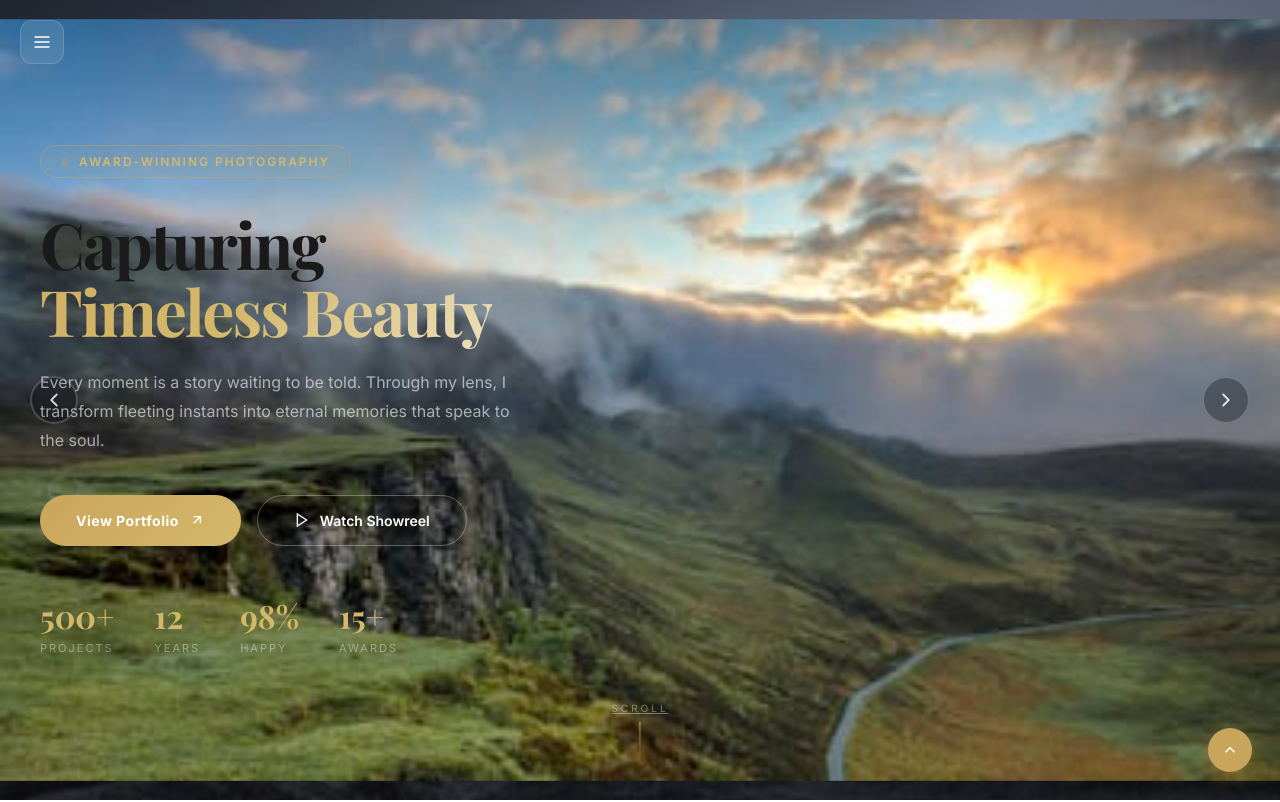
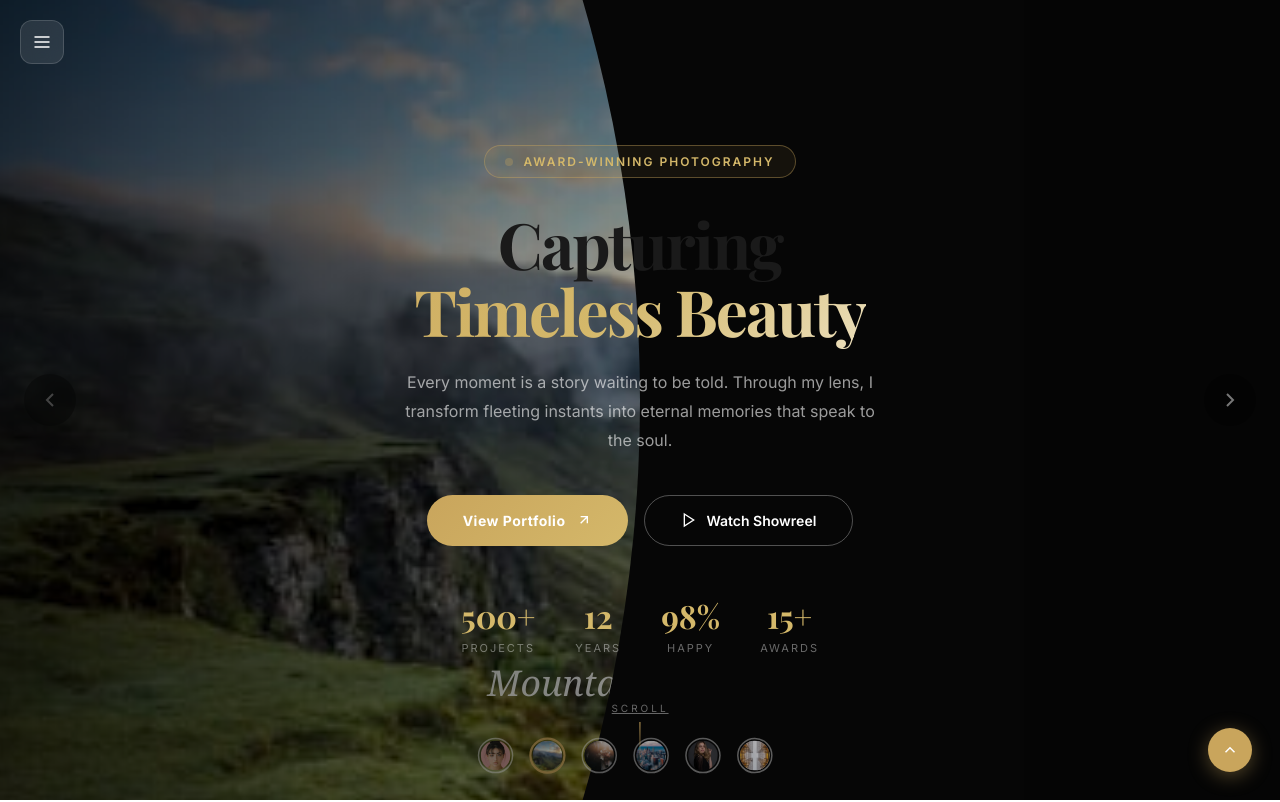
Before and after one commit to pittisunilkumar3/photo, a Next.js app: page / in a window 1280 px wide. Shown: the top 802 px of the page. Built offline with nearby package versions, Linux system fonts and the light colour scheme; a web font is replaced by a local one.

Commit message:
Center hero text, full HD gallery, remove unused CSS

```diff
--- a/src/app/globals.css
+++ b/src/app/globals.css
@@ -30,24 +30,24 @@ body {
   height: 100vh;
   position: relative;
   overflow: hidden;
-  background: var(--bg-dark);
-  background-image: url('/images/landscape1.jpg');
-  background-size: cover;
-  background-position: center;
-  animation: heroBgZoom 20s ease-in-out infinite alternate;
+  background: #0a0a0a;
 }
 
-@keyframes heroBgZoom {
-  0% { background-size: 100% auto; }
-  100% { background-size: 110% auto; }
-}
+/* hero zoom removed — gallery is background */
 
 .hero-bg-photos { display: none; }
 
 .hero-overlay {
   position: absolute;
   inset: 0;
-  background: linear-gradient(135deg, rgba(10,10,10,0.7) 0%, rgba(10,10,10,0.3) 50%, rgba(10,10,10,0.6) 100%);
+  background: linear-gradient(
+    to right,
+    rgba(0,0,0,0.75) 0%,
+    rgba(0,0,0,0.4) 40%,
+    rgba(0,0,0,0.3) 60%,
+    rgba(0,0,0,0.5) 100%
+  );
+  z-index: 2;
 }
 
 .hero-content {
@@ -129,6 +129,8 @@ body {
   line-height: 1.8;
   color: rgba(255,255,255,0.6);
   max-width: 480px;
+  margin-left: auto;
+  margin-right: auto;
   margin-bottom: 40px;
   opacity: 0;
   transform: translateY(30px);
@@ -998,15 +1000,16 @@ body {
 
 /* ===== HERO TEXT OVERLAY ===== */
 .hero-text-overlay {
-  max-width: 650px;
+  max-width: 800px;
 }
+.hero-text-overlay .hero-badge { margin-left: auto; margin-right: auto; }
+.hero-text-overlay .hero-desc { margin-left: auto; margin-right: auto; }
+.hero-text-overlay .hero-buttons { justify-content: center; }
+.hero-text-overlay .hero-stats { justify-content: center; }
+.hero-text-overlay .hero-title { text-align: center; }
 @media (max-width: 768px) {
   .hero-text-overlay {
     max-width: 100% !important;
     padding: 0 20px !important;
-    text-align: center;
   }
-  .hero-text-overlay .hero-buttons { justify-content: center; }
-  .hero-text-overlay .hero-stats { justify-content: center; }
-  .hero-text-overlay .hero-desc { margin-left: auto; margin-right: auto; }
 }
--- a/src/app/page.tsx
+++ b/src/app/page.tsx
@@ -148,7 +148,11 @@ export default function Home() {
           display: "flex",
           flexDirection: "column",
           justifyContent: "center",
-          maxWidth: 650,
+          alignItems: "center",
+          textAlign: "center",
+          width: "100%",
+          maxWidth: 800,
+          margin: "0 auto",
           padding: "0 40px",
           pointerEvents: "none",
         }}
--- a/src/components/ui/image-gallery.tsx
+++ b/src/components/ui/image-gallery.tsx
@@ -9,10 +9,7 @@ declare global {
   }
 }
 
-interface ImageData {
-  title: string;
-  url: string;
-}
+interface ImageData { title: string; url: string; }
 
 const images: ImageData[] = [
   { title: "Golden Portrait", url: "/images/portrait1.jpg" },
@@ -23,6 +20,10 @@ const images: ImageData[] = [
   { title: "Modern Lines", url: "/images/arch1.jpg" },
 ];
 
+// Full HD viewBox for crisp rendering
+const W = 1920;
+const H = 1080;
+
 export function ImageGallery() {
   const [opened, setOpened] = useState(0);
   const [inPlace, setInPlace] = useState(0);
@@ -31,40 +32,31 @@ export function ImageGallery() {
   const autoplayTimer = useRef<number | null>(null);
 
   useEffect(() => {
-    const loadScripts = () => {
     if (window.gsap && window.MotionPathPlugin) {
       window.gsap.registerPlugin(window.MotionPathPlugin);
       setGsapReady(true);
       return;
     }
-      const gsapScript = document.createElement("script");
-      gsapScript.src = "https://cdnjs.cloudflare.com/ajax/libs/gsap/3.12.5/gsap.min.js";
-      gsapScript.onload = () => {
-        const mp = document.createElement("script");
-        mp.src = "https://cdnjs.cloudflare.com/ajax/libs/gsap/3.12.5/MotionPathPlugin.min.js";
-        mp.onload = () => {
+    const s1 = document.createElement("script");
+    s1.src = "https://cdnjs.cloudflare.com/ajax/libs/gsap/3.12.5/gsap.min.js";
+    s1.onload = () => {
+      const s2 = document.createElement("script");
+      s2.src = "https://cdnjs.cloudflare.com/ajax/libs/gsap/3.12.5/MotionPathPlugin.min.js";
+      s2.onload = () => {
         if (window.gsap && window.MotionPathPlugin) {
           window.gsap.registerPlugin(window.MotionPathPlugin);
           setGsapReady(true);
         }
       };
-        document.body.appendChild(mp);
+      document.body.appendChild(s2);
     };
-      document.body.appendChild(gsapScript);
-    };
-    loadScripts();
+    document.body.appendChild(s1);
   }, []);
 
-  const onClick = (index: number) => { if (!disabled) setOpened(index); };
-  const onInPlace = (index: number) => setInPlace(index);
-
-  const next = useCallback(() => {
-    setOpened((prev) => (prev + 1 >= images.length ? 0 : prev + 1));
-  }, []);
-
-  const prev = useCallback(() => {
-    setOpened((prev) => (prev - 1 < 0 ? images.length - 1 : prev - 1));
-  }, []);
+  const onClick = (i: number) => { if (!disabled) setOpened(i); };
+  const onInPlace = (i: number) => setInPlace(i);
+  const next = useCallback(() => setOpened((p) => (p + 1 >= images.length ? 0 : p + 1)), []);
+  const prev = useCallback(() => setOpened((p) => (p - 1 < 0 ? images.length - 1 : p - 1)), []);
 
   useEffect(() => setDisabled(true), [opened]);
   useEffect(() => setDisabled(false), [inPlace]);
@@ -76,233 +68,187 @@ export function ImageGallery() {
     return () => { if (autoplayTimer.current) clearInterval(autoplayTimer.current); };
   }, [opened, gsapReady, next]);
 
-  const btnStyle = (side: "left" | "right"): React.CSSProperties => ({
-    position: "absolute",
-    [side]: 30,
-    top: "50%",
-    zIndex: 101,
-    display: "flex",
-    height: 48,
-    width: 48,
-    transform: "translateY(-50%)",
-    alignItems: "center",
-    justifyContent: "center",
-    borderRadius: "50%",
-    border: "2px solid rgba(255,255,255,0.25)",
-    background: "rgba(0,0,0,0.35)",
-    backdropFilter: "blur(8px)",
-    color: "#fff",
-    cursor: disabled ? "not-allowed" : "pointer",
-    opacity: disabled ? 0.3 : 0.8,
-    outline: "none",
-    transition: "all 0.3s ease",
-  });
+  return (
+    <div style={{ position: "absolute", inset: 0 }}>
+      {/* SVG gallery fills entire container */}
+      <svg
+        xmlns="http://www.w3.org/2000/svg"
+        viewBox={`0 0 ${W} ${H}`}
+        preserveAspectRatio="xMidYMid slice"
+        style={{ width: "100%", height: "100%", display: "block" }}
+      >
+        <defs />
 
-  return (
-    <div
-      style={{
-        position: "relative",
-        width: "100%",
-        height: "100%",
-      }}
-    >
-      <div
-        style={{
-          position: "relative",
-          height: "100%",
-          width: "100%",
-          overflow: "hidden",
-        }}
-      >
-        {gsapReady &&
-          images.map((image, i) => (
-            <div
+        {gsapReady && images.map((image, i) => (
+          <GalleryLayer
             key={image.url}
-              style={{
-                position: "absolute",
-                left: 0,
-                top: 0,
-                height: "100%",
-                width: "100%",
-                zIndex: inPlace === i ? i : images.length + 1,
-              }}
-            >
-              <GalleryImage
-                total={images.length}
             id={i}
             url={image.url}
             title={image.title}
             open={opened === i}
             inPlace={inPlace === i}
             onInPlace={onInPlace}
+            total={images.length}
           />
-            </div>
         ))}
-        <div style={{ position: "absolute", left: 0, top: 0, zIndex: 100, height: "100%", width: "100%", pointerEvents: "none" }}>
-          <Tabs images={images} onSelect={onClick} />
-        </div>
-      </div>
 
-      <button onClick={prev} disabled={disabled} aria-label="Previous" style={btnStyle("left")}>
-        <svg width="22" height="22" viewBox="0 0 24 24" fill="none" stroke="currentColor" strokeWidth="2" strokeLinecap="round" strokeLinejoin="round">
-          <path d="M15 18l-6-6 6-6" />
+        {/* Tab dots at bottom */}
+        {gsapReady && <TabsRow images={images} onSelect={onClick} activeIndex={opened} />}
       </svg>
+
+      {/* Nav arrows */}
+      <button onClick={prev} disabled={disabled} aria-label="Previous" style={{
+        position: "absolute", left: 24, top: "50%", zIndex: 10,
+        transform: "translateY(-50%)", width: 52, height: 52,
+        borderRadius: "50%", border: "none",
+        background: "rgba(0,0,0,0.35)", backdropFilter: "blur(6px)",
+        color: "#fff", cursor: disabled ? "not-allowed" : "pointer",
+        opacity: disabled ? 0.3 : 0.9, display: "flex",
+        alignItems: "center", justifyContent: "center", transition: "all 0.3s",
+      }}>
+        <svg width="24" height="24" viewBox="0 0 24 24" fill="none" stroke="currentColor" strokeWidth="2"><path d="M15 18l-6-6 6-6" /></svg>
       </button>
-
-      <button onClick={next} disabled={disabled} aria-label="Next" style={btnStyle("right")}>
-        <svg width="22" height="22" viewBox="0 0 24 24" fill="none" stroke="currentColor" strokeWidth="2" strokeLinecap="round" strokeLinejoin="round">
-          <path d="M9 18l6-6-6-6" />
-        </svg>
+      <button onClick={next} disabled={disabled} aria-label="Next" style={{
+        position: "absolute", right: 24, top: "50%", zIndex: 10,
+        transform: "translateY(-50%)", width: 52, height: 52,
+        borderRadius: "50%", border: "none",
+        background: "rgba(0,0,0,0.35)", backdropFilter: "blur(6px)",
+        color: "#fff", cursor: disabled ? "not-allowed" : "pointer",
+        opacity: disabled ? 0.3 : 0.9, display: "flex",
+        alignItems: "center", justifyContent: "center", transition: "all 0.3s",
+      }}>
+        <svg width="24" height="24" viewBox="0 0 24 24" fill="none" stroke="currentColor" strokeWidth="2"><path d="M9 18l6-6-6-6" /></svg>
       </button>
     </div>
   );
 }
 
-/* ===== Gallery Image ===== */
+/* ===== Single gallery layer ===== */
+function GalleryLayer({ id, url, title, open, inPlace, onInPlace, total }: {
+  id: number; url: string; title: string; open: boolean; inPlace: boolean;
+  onInPlace: (i: number) => void; total: number;
+}) {
+  const clipRef = useRef<SVGCircleElement>(null);
+  const [firstLoad] = useState(id === 0); // first image visible immediately
 
-interface GalleryImageProps {
-  url: string;
-  title: string;
-  open: boolean;
-  inPlace: boolean;
-  id: number;
-  onInPlace: (id: number) => void;
-  total: number;
-}
+  const R_SMALL = 20;
+  const R_BIG = Math.max(W, H);
+  const GAP = 30;
+  const TAB_Y = H - 60;
+  const DURATION = 0.5;
 
-function GalleryImage({ url, title, open, inPlace, id, onInPlace, total }: GalleryImageProps) {
-  const [firstLoad, setLoaded] = useState(true);
-  const clip = useRef<SVGCircleElement>(null);
-
-  const gap = 10;
-  const circleRadius = 7;
-  const defaults = { transformOrigin: "center center" };
-  const duration = 0.4;
-  const width = 400;
-  const height = 400;
-  const scale = 700;
-  const bigSize = circleRadius * scale;
-  const overlap = 0;
-
-  const getPosSmall = () => ({
-    cx: width / 2 - (total * (circleRadius * 2 + gap) - gap) / 2 + id * (circleRadius * 2 + gap),
-    cy: height - 30,
-    r: circleRadius,
+  const getSmall = () => ({
+    cx: W / 2 - (total * (R_SMALL * 2 + GAP) - GAP) / 2 + id * (R_SMALL * 2 + GAP),
+    cy: TAB_Y, r: R_SMALL,
   });
-  const getPosSmallAbove = () => ({
-    cx: width / 2 - (total * (circleRadius * 2 + gap) - gap) / 2 + id * (circleRadius * 2 + gap),
-    cy: height / 2,
-    r: circleRadius * 2,
+  const getMid = () => ({ cx: W / 2, cy: H / 2, r: 80 });
+  const getBigLeft = () => ({ cx: W / 2 - R_BIG, cy: H / 2, r: R_BIG });
+  const getBigRight = () => ({ cx: W / 2 + R_BIG, cy: H / 2, r: R_BIG });
+  const getSmallAbove = () => ({
+    cx: W / 2 - (total * (R_SMALL * 2 + GAP) - GAP) / 2 + id * (R_SMALL * 2 + GAP),
+    cy: H / 2, r: R_SMALL * 2,
   });
-  const getPosCenter = () => ({ cx: width / 2, cy: height / 2, r: circleRadius * 7 });
-  const getPosEnd = () => ({ cx: width / 2 - bigSize + overlap, cy: height / 2, r: bigSize });
-  const getPosStart = () => ({ cx: width / 2 + bigSize - overlap, cy: height / 2, r: bigSize });
 
   useEffect(() => {
     const gsap = window.gsap;
-    if (!gsap) return;
-    setLoaded(false);
-    if (clip.current) {
-      const flipDuration = firstLoad ? 0 : duration;
-      const upDuration = firstLoad ? 0 : 0.2;
-      const bounceDuration = firstLoad ? 0.01 : 1;
+    if (!gsap || !clipRef.current) return;
+
+    const dur = firstLoad ? 0 : DURATION;
+    const up = firstLoad ? 0 : 0.25;
+    const bounce = firstLoad ? 0.01 : 1;
 
     if (open) {
-        gsap
-          .timeline()
-          .set(clip.current, { ...defaults, ...getPosSmall() })
-          .to(clip.current, { ...defaults, ...getPosCenter(), duration: upDuration, ease: "power3.inOut" })
-          .to(clip.current, {
-            ...defaults, ...getPosEnd(), duration: flipDuration, ease: "power4.in",
+      gsap.timeline()
+        .set(clipRef.current, { attr: getSmall() })
+        .to(clipRef.current, { attr: getMid(), duration: up, ease: "power3.inOut" })
+        .to(clipRef.current, {
+          attr: getBigLeft(), duration: dur, ease: "power4.in",
           onComplete: () => onInPlace(id),
         });
     } else {
-        const delay = firstLoad ? 0 : flipDuration + upDuration;
-        gsap
-          .timeline({ overwrite: true })
-          .set(clip.current, { ...defaults, ...getPosStart() })
-          .to(clip.current, { ...defaults, ...getPosCenter(), delay, duration: flipDuration, ease: "power4.out" })
-          .to(clip.current, {
-            ...defaults,
-            motionPath: { path: [getPosSmallAbove(), getPosSmall()], curviness: 1 },
-            duration: bounceDuration, ease: "bounce.out",
+      const delay = firstLoad ? 0 : dur + up;
+      gsap.timeline({ overwrite: true })
+        .set(clipRef.current, { attr: getBigRight() })
+        .to(clipRef.current, { attr: getMid(), delay, duration: dur, ease: "power4.out" })
+        .to(clipRef.current, {
+          attr: getSmallAbove(), duration: bounce * 0.4, ease: "power2.out",
+        })
+        .to(clipRef.current, {
+          attr: getSmall(), duration: bounce * 0.6, ease: "bounce.out",
         });
-      }
     }
     // eslint-disable-next-line react-hooks/exhaustive-deps
   }, [open]);
 
   return (
-    <svg xmlns="http://www.w3.org/2000/svg" xmlnsXlink="http://www.w3.org/1999/xlink"
-      viewBox={`0 0 ${width} ${height}`}
+    <g style={{ zIndex: inPlace ? id : total + 1 }}>
+      <clipPath id={`clip_${id}`}>
+        <circle ref={clipRef} cx={W / 2} cy={H / 2} r={0} />
+      </clipPath>
+      <g clipPath={`url(#clip_${id})`}>
+        <image
+          width={W} height={H}
+          href={url}
           preserveAspectRatio="xMidYMid slice"
-      style={{ height: "100%", width: "100%" }}
+          style={{ pointerEvents: "none" }}
+        />
+        {/* Title overlay on image */}
+        <text
+          x={W / 2}
+          y={H - 140}
+          textAnchor="middle"
+          fill="white"
+          fontSize="48"
+          fontFamily="Georgia, serif"
+          fontStyle="italic"
+          opacity="0.8"
+          style={{ pointerEvents: "none" }}
         >
-      <defs>
-        <clipPath id={`${id}_circleClip`}>
-          <circle cx="0" cy="0" r={circleRadius} ref={clip} />
-        </clipPath>
-        <clipPath id={`${id}_squareClip`}>
-          <rect width={width} height={height} />
-        </clipPath>
-      </defs>
-      <g clipPath={`url(#${id}${inPlace ? "_squareClip" : "_circleClip"})`}>
-        <image width={width} height={height} href={url} style={{ pointerEvents: "none" }} />
+          {title}
+        </text>
       </g>
-    </svg>
+    </g>
   );
 }
 
-/* ===== Tabs ===== */
-
-interface TabsProps {
-  images: ImageData[];
-  onSelect: (index: number) => void;
-}
-
-function Tabs({ images, onSelect }: TabsProps) {
-  const gap = 10;
-  const circleRadius = 7;
-  const width = 400;
-  const height = 400;
-
-  const getPosX = (i: number) =>
-    width / 2 - (images.length * (circleRadius * 2 + gap) - gap) / 2 + i * (circleRadius * 2 + gap);
-  const getPosY = () => height - 30;
+/* ===== Bottom tab dots ===== */
+function TabsRow({ images, onSelect, activeIndex }: {
+  images: ImageData[]; onSelect: (i: number) => void; activeIndex: number;
+}) {
+  const R = 20;
+  const GAP = 30;
+  const Y = H - 60;
 
   return (
-    <svg xmlns="http://www.w3.org/2000/svg" xmlnsXlink="http://www.w3.org/1999/xlink"
-      viewBox={`0 0 ${width} ${height}`}
-      preserveAspectRatio="xMidYMid slice"
-      style={{ height: "100%", width: "100%" }}
-    >
-      {images.map((image, i) => (
-        <g key={image.url} style={{ pointerEvents: "auto" }}>
+    <g style={{ pointerEvents: "auto" }}>
+      {images.map((img, i) => {
+        const cx = W / 2 - (images.length * (R * 2 + GAP) - GAP) / 2 + i * (R * 2 + GAP);
+        return (
+          <g key={img.url}>
             <defs>
-            <clipPath id={`tab_${i}_clip`}>
-              <circle cx={getPosX(i)} cy={getPosY()} r={circleRadius} />
+              <clipPath id={`tabclip_${i}`}>
+                <circle cx={cx} cy={Y} r={R} />
               </clipPath>
             </defs>
             <image
-            x={getPosX(i) - circleRadius}
-            y={getPosY() - circleRadius}
-            width={circleRadius * 2}
-            height={circleRadius * 2}
-            href={image.url}
-            clipPath={`url(#tab_${i}_clip)`}
+              x={cx - R} y={Y - R}
+              width={R * 2} height={R * 2}
+              href={img.url}
+              clipPath={`url(#tabclip_${i})`}
+              preserveAspectRatio="xMidYMid slice"
               style={{ pointerEvents: "none" }}
-            preserveAspectRatio="xMidYMid slice"
             />
             <circle
+              cx={cx} cy={Y} r={R + 3}
+              fill="none"
+              stroke={activeIndex === i ? "rgba(201,165,92,0.9)" : "rgba(255,255,255,0.5)"}
+              strokeWidth={activeIndex === i ? 3 : 2}
+              style={{ cursor: "pointer", transition: "all 0.3s" }}
               onClick={() => onSelect(i)}
-            style={{ cursor: "pointer", fill: "rgba(255,255,255,0)", stroke: "rgba(255,255,255,0.7)", transition: "all 0.3s" }}
-            strokeWidth="2"
-            cx={getPosX(i)}
-            cy={getPosY()}
-            r={circleRadius + 2}
             />
           </g>
-      ))}
-    </svg>
+        );
+      })}
+    </g>
   );
 }
```
Lines whose indentation alone changed are shown as unchanged.
